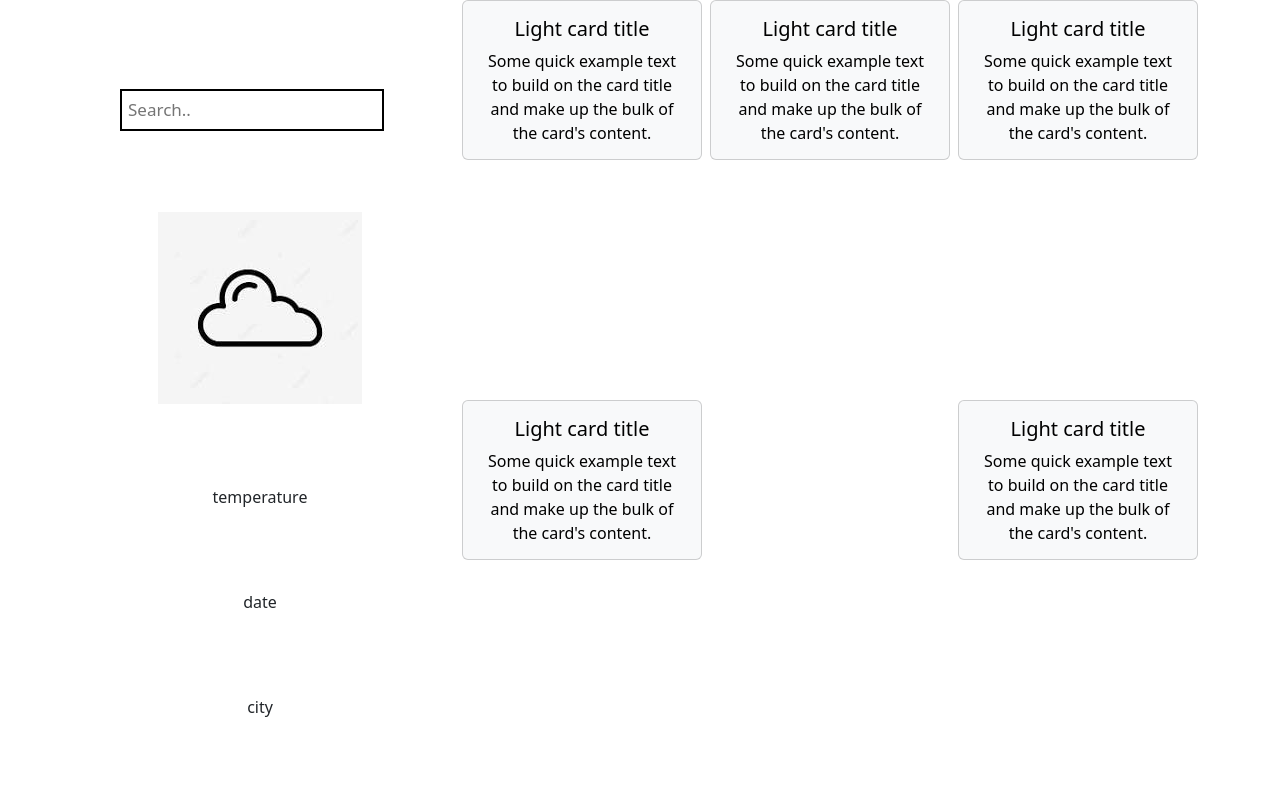
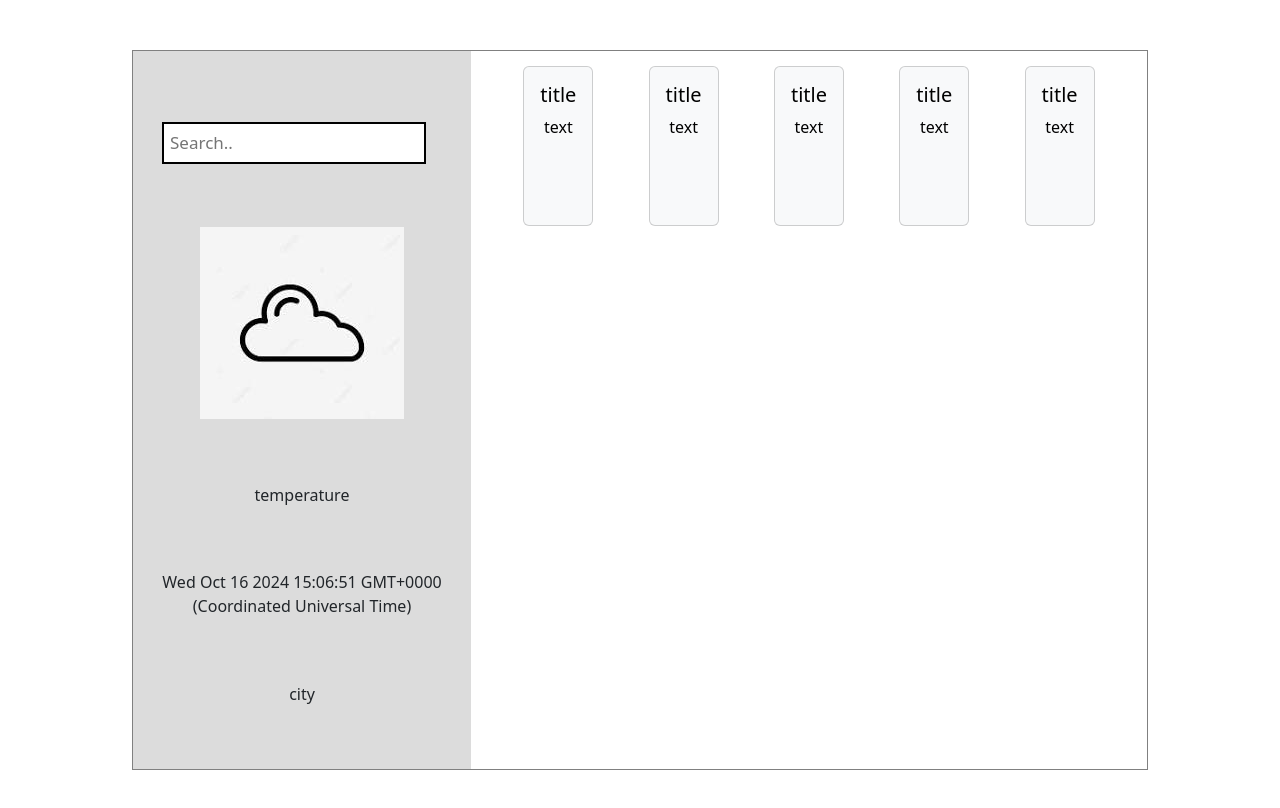
Before and after one commit to Kivlanizzu/weather_webapp, a plain HTML site: page index.html in a window 1280 px wide. Drawn offline with nearby package versions, Linux system fonts and the light colour scheme.

Commit message:
penambahan css dan js sederhana

```diff
--- a/index.css
+++ b/index.css
@@ -5,10 +5,11 @@
     display: flex;
     justify-content: space-evenly;
     flex-direction: column;
+    background-color: gainsboro;
 }
 .col-sm-8 {
     display: flex;
-    justify-content: space-between;
+    justify-content: space-evenly;
     flex-direction: row;
     justify-items: center;
     flex-wrap: wrap;
@@ -21,3 +22,10 @@ input[type=text] {
     border: 2px solid black;
     font-size: 17px;
 }
+.row {
+    margin: 50px;
+    border: 1px solid gray;
+}
+.mb-3 {
+    margin: 15px;
+}
--- a/index.html
+++ b/index.html
@@ -9,7 +9,7 @@
   </head>
   <body>
     <div class="container text-center">
-        <div class="row" style="height: 100vh;">
+        <div class="row" style="height: 90vh;">
             <div class="col-sm-4">
               <div class="col-4">
                 <input type="text" placeholder="Search..">
@@ -20,8 +20,8 @@
               <div class="col-4">
                 temperature
               </div>
-              <div class="col-4">
-                date
+              <div class="col-4" id="date">
+
               </div>
               <div class="col-4">
                 city
@@ -30,34 +30,37 @@
             <div class="col-sm-8">
               <div class="card text-bg-light mb-3" style="max-width: 15rem; height: 20vh;">
                 <div class="card-body">
-                  <h5 class="card-title">Light card title</h5>
-                  <p class="card-text">Some quick example text to build on the card title and make up the bulk of the card's content.</p>
+                  <h5 class="card-title">title</h5>
+                  <p class="card-text">text</p>
                 </div>
               </div>
               <div class="card text-bg-light mb-3" style="max-width: 15rem; height: 20vh;">
                 <div class="card-body">
-                  <h5 class="card-title">Light card title</h5>
-                  <p class="card-text">Some quick example text to build on the card title and make up the bulk of the card's content.</p>
+                  <h5 class="card-title">title</h5>
+                  <p class="card-text">text</p>
                 </div>
               </div>
               <div class="card text-bg-light mb-3" style="max-width: 15rem; height: 20vh;">
                 <div class="card-body">
-                  <h5 class="card-title">Light card title</h5>
-                  <p class="card-text">Some quick example text to build on the card title and make up the bulk of the card's content.</p>
+                  <h5 class="card-title">title</h5>
+                  <p class="card-text">text</p>
                 </div>
               </div>
               <div class="card text-bg-light mb-3" style="max-width: 15rem; height: 20vh;">
                 <div class="card-body">
-                  <h5 class="card-title">Light card title</h5>
-                  <p class="card-text">Some quick example text to build on the card title and make up the bulk of the card's content.</p>
+                  <h5 class="card-title">title</h5>
+                  <p class="card-text">text</p>
                 </div>
               </div>
               <div class="card text-bg-light mb-3" style="max-width: 15rem; height: 20vh;">
                 <div class="card-body">
-                  <h5 class="card-title">Light card title</h5>
-                  <p class="card-text">Some quick example text to build on the card title and make up the bulk of the card's content.</p>
+                  <h5 class="card-title">title</h5>
+                  <p class="card-text">text</p>
                 </div>
               </div>
             </div>
+
+    <script src="index.js">
+    </script>
   </body>
 </html>
--- /dev/null
+++ b/index.js
@@ -0,0 +1,2 @@
+const d = new Date();
+document.getElementById("date").innerHTML = d;
```
